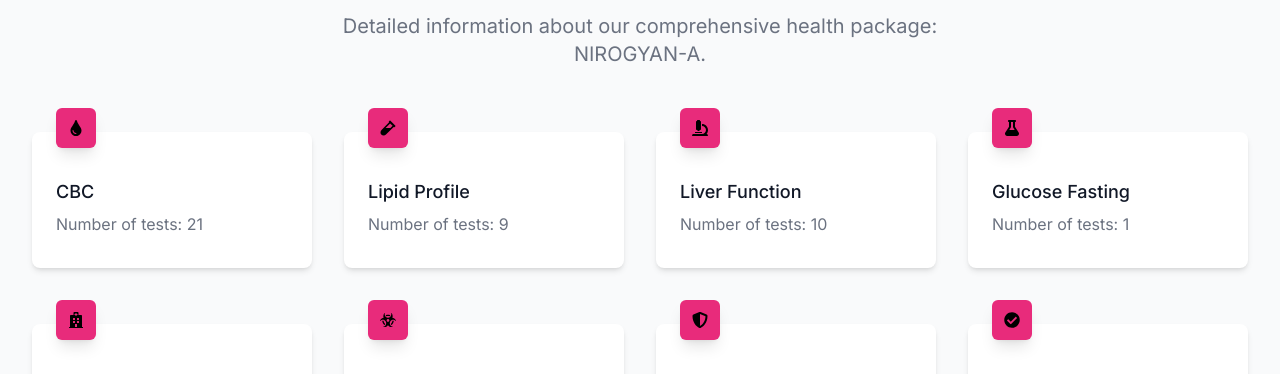
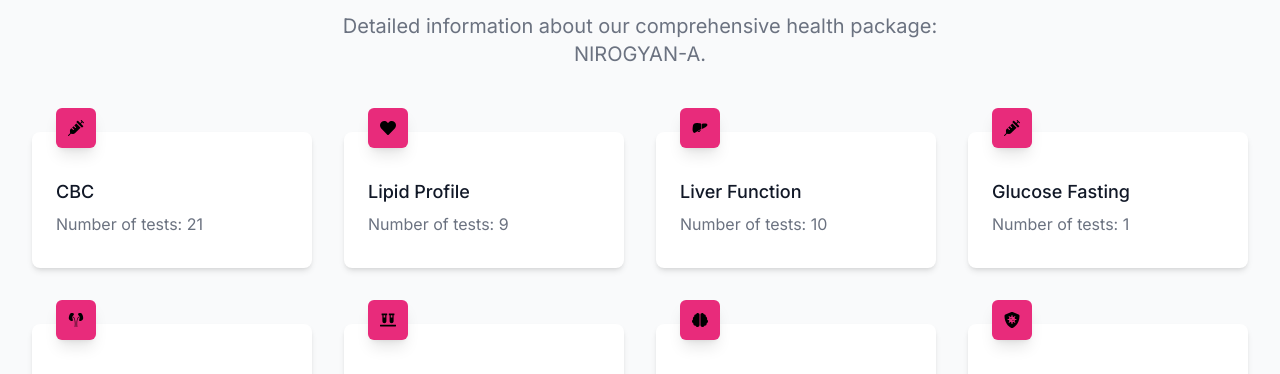
Before and after one commit to define-path-1999/pathlab, a Next.js app: page / in a window 1280 px wide. Shown: the part 1660-2034 px from the top of the page. Built offline with nearby package versions, Linux system fonts and the light colour scheme.

Commit message:
changed icons

```diff
--- a/src/Components/Healthpackages.tsx
+++ b/src/Components/Healthpackages.tsx
@@ -1,15 +1,14 @@
-// src/icons.ts
-import { FaCheckCircle, FaTint, FaVial, FaMicroscope, FaShieldAlt, FaFlask, FaHospital, FaBiohazard } from 'react-icons/fa';
+import { FaHeart, FaLungs, FaSyringe, FaTooth, FaBrain, FaShieldVirus, FaVials, FaCheckCircle } from 'react-icons/fa';
 
 export const testIcons: { [key: string]: JSX.Element } = {
-  'CBC': <FaTint />,
-  'Lipid Profile': <FaVial />,
-  'Liver Function': <FaMicroscope />,
-  'Glucose Fasting': <FaFlask />,
-  'Kidney Function': <FaHospital />,
-  'ESR': <FaBiohazard />,
-  'TSH': <FaShieldAlt />,
-  'Urine Routine Examination': <FaCheckCircle />,
+  'CBC': <FaSyringe />,              // Complete Blood Count - Syringe icon
+  'Lipid Profile': <FaHeart />,      // Lipid Profile - Heart icon
+  'Liver Function': <GiLiver />,     // Liver Function - Liver icon
+  'Glucose Fasting': <FaSyringe />,  // Glucose Fasting - Syringe icon (representing blood test)
+  'Kidney Function': <GiKidneys />,    // Kidney Function - (Using Tooth icon as a placeholder)
+  'ESR': <FaVials />,                // ESR - Vials icon (representing lab tests)
+  'TSH': <FaBrain />,                // Thyroid Stimulating Hormone - Brain icon (representing hormone regulation)
+  'Urine Routine Examination': <FaShieldVirus />, // Urine Routine - Shield Virus icon
 };
 
 // src/types.ts
@@ -26,6 +25,7 @@
   }
 // src/components/HealthPackage.tsx
 import React from 'react';
+import { GiKidneys, GiLiver } from 'react-icons/gi';
 // import { PackageDetails } from '../types';
 // import { testIcons } from '../icons';
 
```
